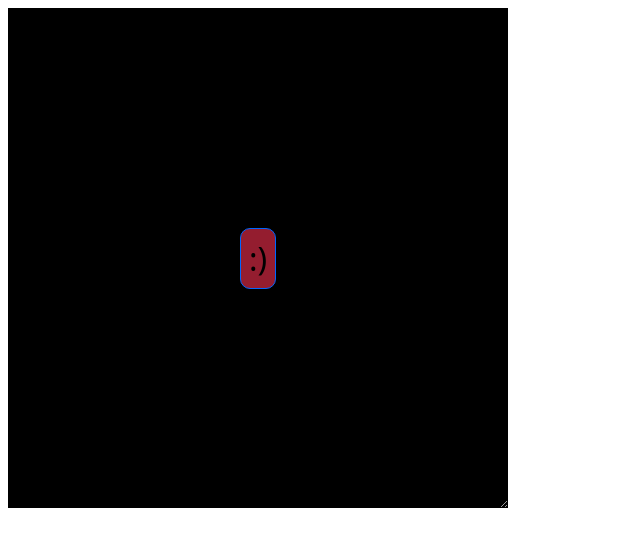
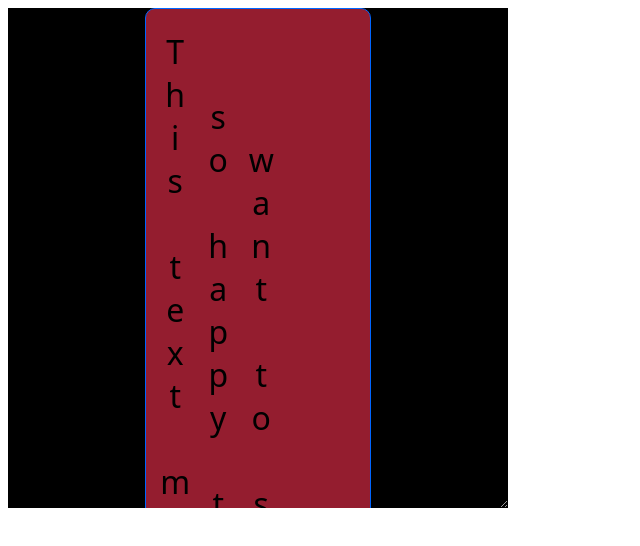
Before and after one commit to StevenSJones/layout-practice, a plain HTML site: page index.HTML in a window 1280 px wide. Shown: the whole page, without its empty margins (0-640 px from the left). Drawn offline with Linux system fonts and the light colour scheme.

Commit message:
I used writitng mode to have the text scroll downward.

```diff
--- a/index.HTML
+++ b/index.HTML
@@ -1,16 +1,15 @@
 <!DOCTYPE html>
 <html lang="en">
   <head>
-    <meta charset="UTF-8">
-    <meta name="viewport" content="width=device-width, initial-scale=1.0">
+    <meta charset="UTF-8" />
+    <meta name="viewport" content="width=device-width, initial-scale=1.0" />
     <title>Layout Practice</title>
     <link rel="stylesheet" href="style.css" />
-
   </head>
   <body>
     <div class="parent">
       <div class="child">
-:)
+        <span>This text makes me so happy that I want to smile </span> :) :) :)
       </div>
     </div>
     <script src="script.js"></script>
--- a/style.css
+++ b/style.css
@@ -21,3 +21,8 @@ body {
     font-size: 2rem;
     text-align: center;
   }
+
+  span {
+    writing-mode: vertical-lr;
+    text-orientation: upright;
+  }
```
Lines whose indentation alone changed are shown as unchanged.
